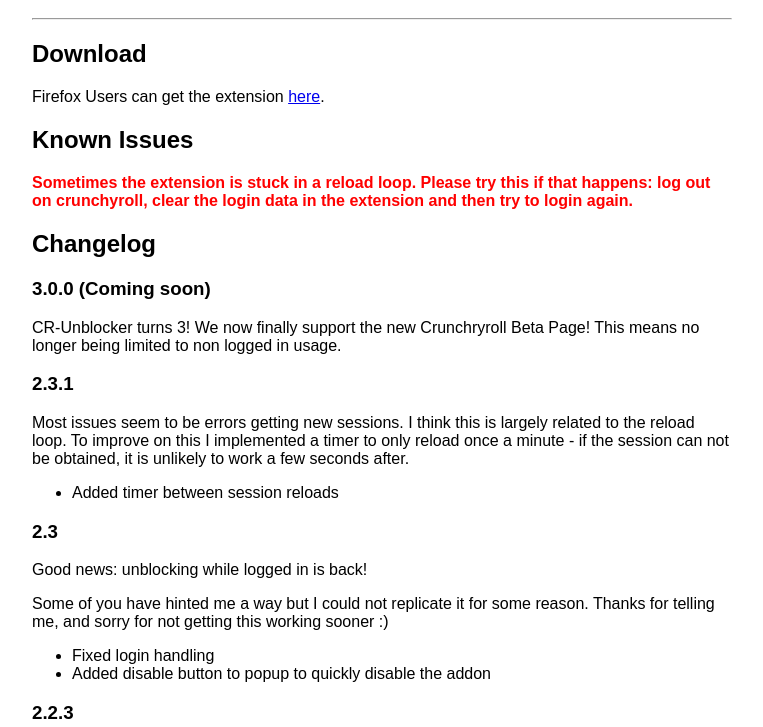
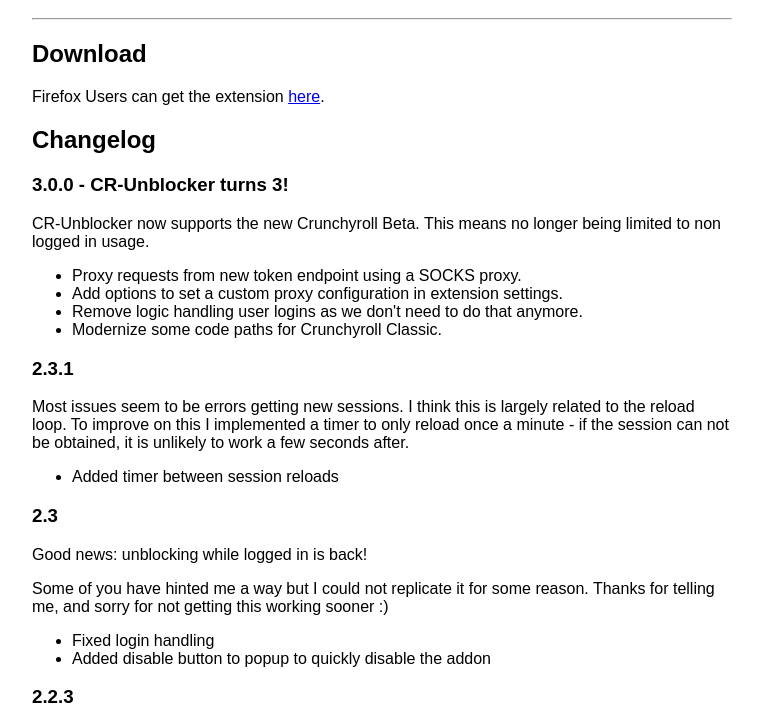
Before and after one commit to fhuhne/CR-Unblocker, a browser extension: page website/index.html in a window 1280 px wide. Shown: the part 48-775 px from the top of the page, without its empty margins (258-1021 px from the left). Drawn offline with Linux system fonts and the light colour scheme.

Commit message:
Update website text

```diff
--- a/website/index.html
+++ b/website/index.html
@@ -8,11 +8,15 @@
             <hr>
             <h2>Download</h2>
             <p>Firefox Users can get the extension <a href="https://addons.mozilla.org/de/firefox/addon/crunchy-unblocker/">here</a>.</p>
-            <h2>Known Issues</h2>
-            <p style="font-weight:bold;color:red;">Sometimes the extension is stuck in a reload loop. Please try this if that happens: log out on crunchyroll, clear the login data in the extension and then try to login again.</p>
             <h2>Changelog</h2>
-            <h3>3.0.0 (Coming soon)</h3>
-            <p>CR-Unblocker turns 3! We now finally support the new Crunchryroll Beta Page! This means no longer being limited to non logged in usage.</p>
+            <h3>3.0.0 - CR-Unblocker turns 3!</h3>
+            <p>CR-Unblocker now supports the new Crunchyroll Beta. This means no longer being limited to non logged in usage.</p>
+            <ul>
+                <li>Proxy requests from new token endpoint using a SOCKS proxy.</li>
+                <li>Add options to set a custom proxy configuration in extension settings.</li>
+                <li>Remove logic handling user logins as we don't need to do that anymore.</li>
+                <li>Modernize some code paths for Crunchyroll Classic.</li>
+            </ul>
             <h3>2.3.1</h3>
             <p>Most issues seem to be errors getting new sessions. I think this is largely related to the reload loop. To improve on this I implemented a timer to only reload once a minute - if the session can not be obtained, it is unlikely to work a few seconds after.</p>
             <ul>
```
